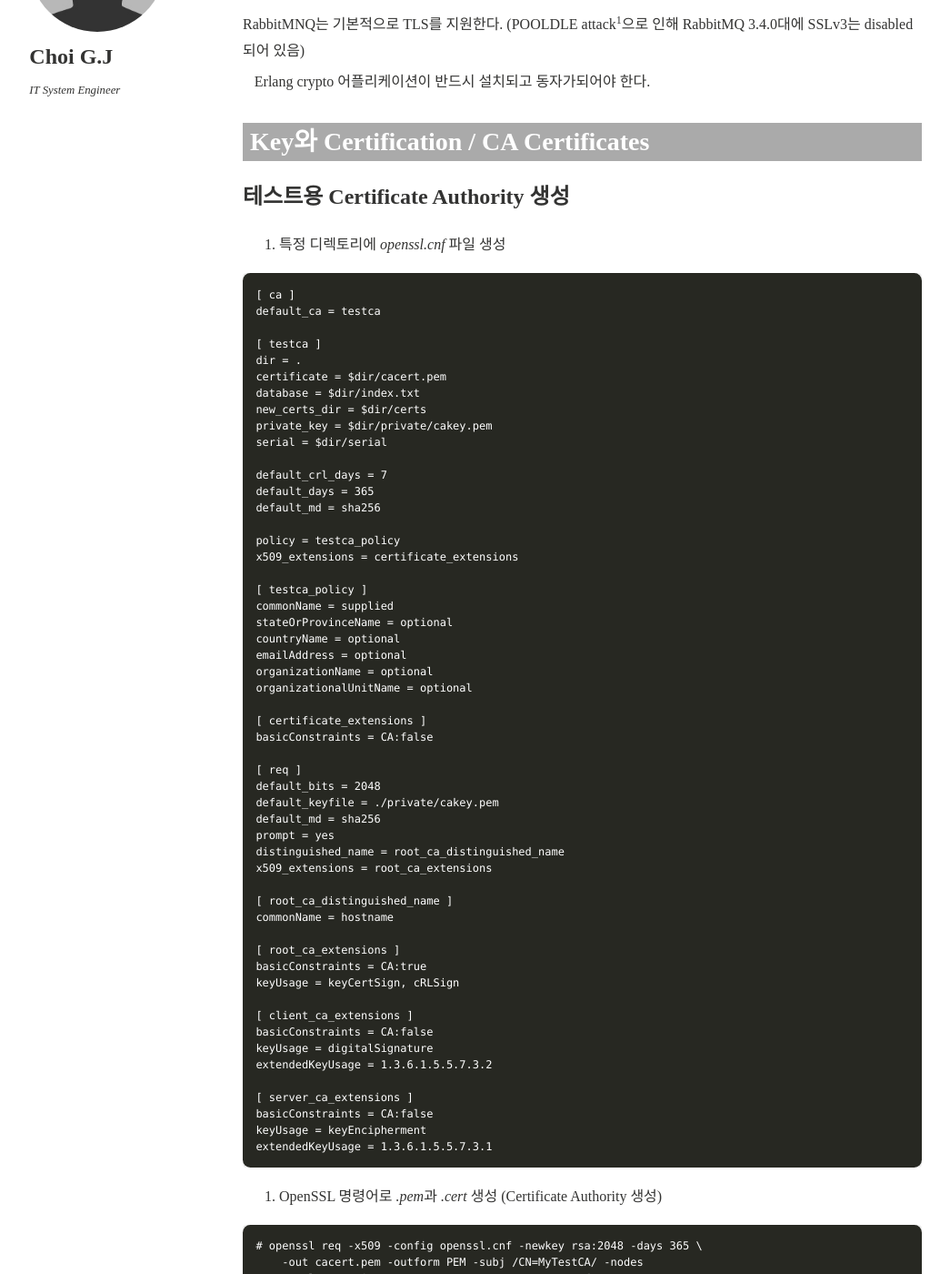
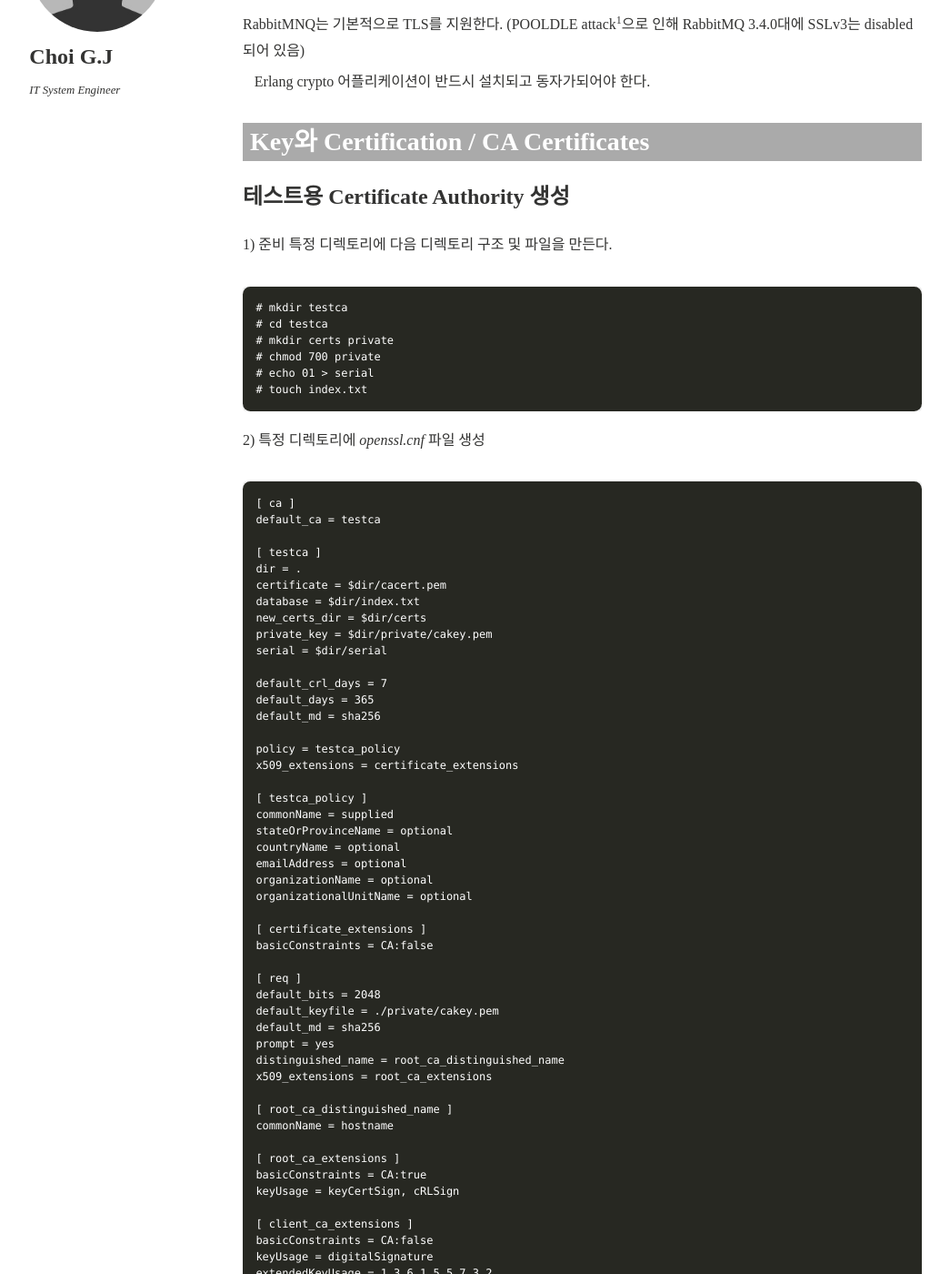
Before and after one commit to gjchoi/gjchoi.github.io, a Jekyll site: the page built from _posts/2016-04-17-rabbit-mq-TLS.md, in a window 1280 px wide and 1400 px high, scrolled down 232 px. Shown: the whole window at 91% size, without its empty margins (21-1066 px from the left). Built offline with Jekyll 4.4.1, drawn with Linux system fonts in a browser that asks for light colours; nearby versions of some CDN libraries; comment, search, counter and statistics services are not loaded; some of the changed text lies outside the part shown.

Commit message:
Update 2016-04-17-rabbit-mq-TLS.md

```diff
--- a/_posts/2016-04-17-rabbit-mq-TLS.md
+++ b/_posts/2016-04-17-rabbit-mq-TLS.md
@@ -28,8 +28,19 @@ Key와 Certification / CA Certificates
 
 ### 테스트용 Certificate Authority 생성
 
+1) 준비
+특정 디렉토리에 다음 디렉토리 구조 및 파일을 만든다.
 
-1. 특정 디렉토리에 *openssl.cnf* 파일 생성
+~~~~
+# mkdir testca
+# cd testca
+# mkdir certs private
+# chmod 700 private
+# echo 01 > serial
+# touch index.txt
+~~~~
+
+2) 특정 디렉토리에 *openssl.cnf* 파일 생성
 
 ~~~~~
 [ ca ]
```
Also changed, not shown: other parts of _posts/2016-04-17-rabbit-mq-TLS.md (+2 -2 lines).
